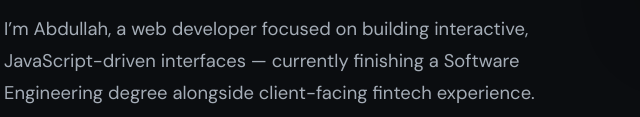
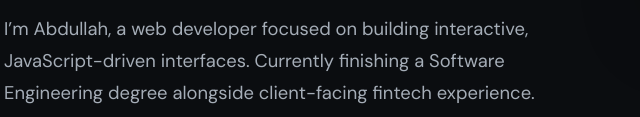
Before and after one commit to SyedAbdullah01/Portfolio, a website: page index.html in a window 1280 px wide. Shown: the part 835-952 px from the top of the page, 56-696 px from the left. Drawn offline with Linux system fonts and the light colour scheme.

Commit message:
Fix sentence structure in introduction paragraph
Corrected sentence structure for clarity.

```diff
--- a/index.html
+++ b/index.html
@@ -179,7 +179,7 @@
               class="mt-6 max-w-[680px] text-[1.15rem] leading-8 text-[var(--muted)]"
             >
               I’m Abdullah, a web developer focused on building interactive,
-              JavaScript-driven interfaces — currently finishing a Software
+              JavaScript-driven interfaces. Currently finishing a Software
               Engineering degree alongside client-facing fintech experience.
             </p>
             <div class="mt-7 flex flex-wrap gap-3">
```
